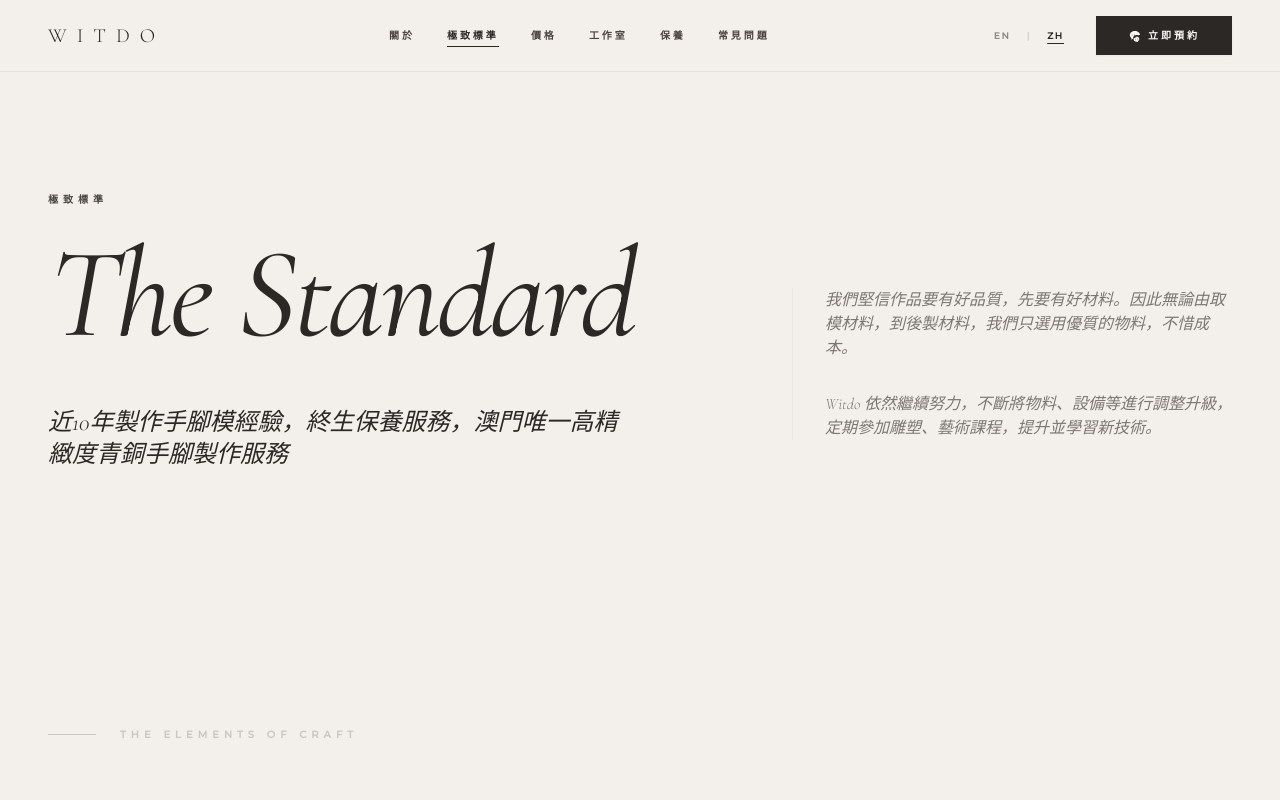
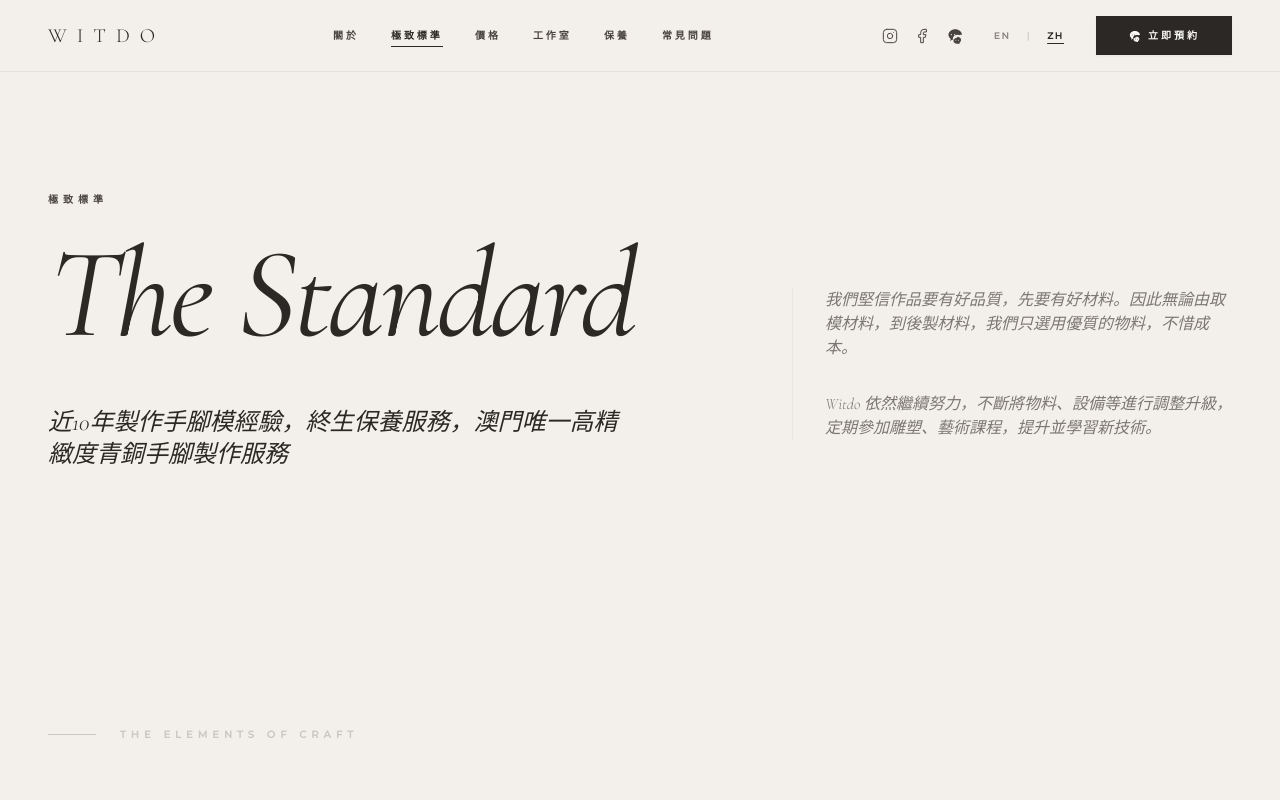
Before and after one commit to cherylkuok21-droid/witdo-website, a React (Vite) app: page /why in a window 1280 px wide. Shown: the top 800 px of the page. Built offline with nearby package versions, Linux system fonts and the light colour scheme.

Commit message:
Update Navbar.tsx

```diff
--- a/components/Navbar.tsx
+++ b/components/Navbar.tsx
@@ -1,6 +1,7 @@
 
 import React, { useState } from 'react';
-import { useLocation, useNavigate } from 'react-router-dom';
+import { useLocation, useNavigate, Link } from 'react-router-dom';
+import { Instagram, Facebook, X } from 'lucide-react';
 import { Language, Page } from '../App';
 
 interface NavbarProps {
@@ -78,29 +79,43 @@ const Navbar: React.FC<NavbarProps> = ({ scrolled, lang, setLang }) => {
         )}
 
         <div className="max-w-7xl mx-auto px-8 md:px-12 flex justify-between items-center">
-          <button
-            onClick={() => navigateTo('/')}
+          <Link
+            to="/"
+            onClick={() => setIsMobileMenuOpen(false)}
             className={`text-lg md:text-xl font-light tracking-[0.5em] serif uppercase transition-all duration-500 ${isTransparentHome ? 'text-linen-900' : 'text-linen-900'}`}
           >
             Witdo
-          </button>
+          </Link>
 
           {/* Desktop Navigation */}
           <div className="hidden lg:flex items-center space-x-8 text-[10px] font-bold uppercase tracking-[0.3em]">
             {navItems.map((item, index) => (
-              <button
+              <Link
                 key={`${item.id}-${index}`}
-                onClick={() => navigateTo(item.path)}
+                to={item.path}
                 className={`transition-all relative group whitespace-nowrap py-1
                   ${isActive(item.path) ? 'text-linen-900' : isTransparentHome ? 'text-linen-800/80 hover:text-linen-900' : 'text-linen-800 hover:text-linen-900'}`}
               >
                 {item.label}
                 <span className={`absolute bottom-0 left-0 h-px bg-linen-900 transition-all duration-500 ${isActive(item.path) ? 'w-full' : 'w-0 group-hover:w-full'}`}></span>
-              </button>
+              </Link>
             ))}
           </div>
 
           <div className="flex items-center gap-4 md:gap-8">
+            {/* Desktop Social Links */}
+            <div className={`hidden lg:flex items-center gap-4 transition-colors duration-500 ${isTransparentHome ? 'text-linen-800' : 'text-linen-800'}`}>
+              <a href="https://www.instagram.com/witdo.macau/" target="_blank" rel="noopener noreferrer" className="hover:text-linen-900 transition-all">
+                <Instagram size={16} strokeWidth={1.5} />
+              </a>
+              <a href="https://www.facebook.com/witdomacao" target="_blank" rel="noopener noreferrer" className="hover:text-linen-900 transition-all">
+                <Facebook size={16} strokeWidth={1.5} />
+              </a>
+              <button onClick={handleBookNow} className="hover:text-linen-900 transition-all">
+                <svg className="w-4 h-4" fill="currentColor" viewBox="0 0 24 24"><path d="M8.228 9c.493 0 .892.412.892.921s-.399.92-.892.92a.907.907 0 0 1-.892-.92c0-.509.4-.921.892-.921zm4.76 0c.493 0 .891.412.891.921s-.398.92-.891.92a.907.907 0 0 1-.892-.92c0-.509.4-.921.892-.921zM24 10.158c0-4.633-4.545-8.389-10.152-8.389C8.24 1.769 3.696 5.525 3.696 10.158c0 2.503 1.328 4.75 3.425 6.257L6.11 19.33l3.292-1.745c.477.133.974.218 1.48.243-.372-.614-.582-1.323-.582-2.079 0-3.13 3.197-5.666 7.142-5.666 1.458 0 2.808.347 3.903.94-.038-.288-.063-.58-.063-.875-.037-.013-.037-.013-.037-.013L24 10.158zm-7.143 4.45c-3.151 0-5.706 2.029-5.706 4.532 0 2.503 2.555 4.532 5.706 4.532.404 0 .8-.035 1.183-.1l2.632 1.395-.808-2.316c1.677-1.205 2.739-3.003 2.739-5.004 0-2.503-2.555-4.532-5.706-4.532zm-2.031 4.532c-.394 0-.713-.33-.713-.736s.319-.737.713-.737.713.33.713.737-.319.736-.713.736zm4.062 0c-.394 0-.714-.33-.714-.736s.32-.737.714-.737c.393 0 .713.33.713.737s-.32.736-.713.736z"/></svg>
+              </button>
+            </div>
+
             {/* Desktop Language Switcher */}
             <div className={`hidden md:flex items-center gap-4 text-[9px] font-bold tracking-[0.2em] transition-colors duration-500 ${isTransparentHome ? 'text-linen-800' : 'text-linen-800'}`}>
               <button
@@ -143,13 +158,14 @@ const Navbar: React.FC<NavbarProps> = ({ scrolled, lang, setLang }) => {
       <div className={`fixed inset-0 z-[90] bg-linen-100 flex flex-col transition-all duration-500 ease-in-out lg:hidden ${isMobileMenuOpen ? 'opacity-100 pointer-events-auto' : 'opacity-0 pointer-events-none'}`}>
         <div className="flex-grow flex flex-col justify-center items-center gap-6 pt-20">
           {navItems.map((item, index) => (
-            <button
+            <Link
               key={`${item.id}-mob-${index}`}
-              onClick={() => navigateTo(item.path)}
+              to={item.path}
+              onClick={() => setIsMobileMenuOpen(false)}
               className={`text-xl md:text-2xl serif italic tracking-wide transition-all ${isActive(item.path) ? 'text-linen-900 underline underline-offset-8' : 'text-linen-800'}`}
             >
               {item.label}
-            </button>
+            </Link>
           ))}
           <button
             onClick={handleBookNow}
@@ -167,15 +183,23 @@ const Navbar: React.FC<NavbarProps> = ({ scrolled, lang, setLang }) => {
             </div>
             <button
               onClick={() => setIsMobileMenuOpen(false)}
-              className="text-[10px] font-bold uppercase tracking-[0.3em] text-linen-800"
+              className="text-linen-800 hover:text-linen-900 transition-colors"
+              aria-label={labels[lang].close}
             >
-              {labels[lang].close}
+              <X size={20} strokeWidth={1.5} />
             </button>
           </div>
 
-          <div className="flex gap-8 text-[10px] font-bold uppercase tracking-[0.4em] text-linen-800">
-            <a href="https://www.instagram.com/witdo.macau/" target="_blank" rel="noopener noreferrer" className="hover:text-linen-900">Instagram</a>
-            <button onClick={handleBookNow} className="hover:text-linen-900">WeChat</button>
+          <div className="flex gap-8 text-linen-800">
+            <a href="https://www.instagram.com/witdo.macau/" target="_blank" rel="noopener noreferrer" className="hover:text-linen-900 transition-all">
+              <Instagram size={20} strokeWidth={1.5} />
+            </a>
+            <a href="https://www.facebook.com/witdomacao" target="_blank" rel="noopener noreferrer" className="hover:text-linen-900 transition-all">
+              <Facebook size={20} strokeWidth={1.5} />
+            </a>
+            <button onClick={handleBookNow} className="hover:text-linen-900 transition-all">
+              <svg className="w-5 h-5" fill="currentColor" viewBox="0 0 24 24"><path d="M8.228 9c.493 0 .892.412.892.921s-.399.92-.892.92a.907.907 0 0 1-.892-.92c0-.509.4-.921.892-.921zm4.76 0c.493 0 .891.412.891.921s-.398.92-.891.92a.907.907 0 0 1-.892-.92c0-.509.4-.921.892-.921zM24 10.158c0-4.633-4.545-8.389-10.152-8.389C8.24 1.769 3.696 5.525 3.696 10.158c0 2.503 1.328 4.75 3.425 6.257L6.11 19.33l3.292-1.745c.477.133.974.218 1.48.243-.372-.614-.582-1.323-.582-2.079 0-3.13 3.197-5.666 7.142-5.666 1.458 0 2.808.347 3.903.94-.038-.288-.063-.58-.063-.875-.037-.013-.037-.013-.037-.013L24 10.158zm-7.143 4.45c-3.151 0-5.706 2.029-5.706 4.532 0 2.503 2.555 4.532 5.706 4.532.404 0 .8-.035 1.183-.1l2.632 1.395-.808-2.316c1.677-1.205 2.739-3.003 2.739-5.004 0-2.503-2.555-4.532-5.706-4.532zm-2.031 4.532c-.394 0-.713-.33-.713-.736s.319-.737.713-.737.713.33.713.737-.319.736-.713.736zm4.062 0c-.394 0-.714-.33-.714-.736s.32-.737.714-.737c.393 0 .713.33.713.737s-.32.736-.713.736z"/></svg>
+            </button>
           </div>
         </div>
       </div>
```
